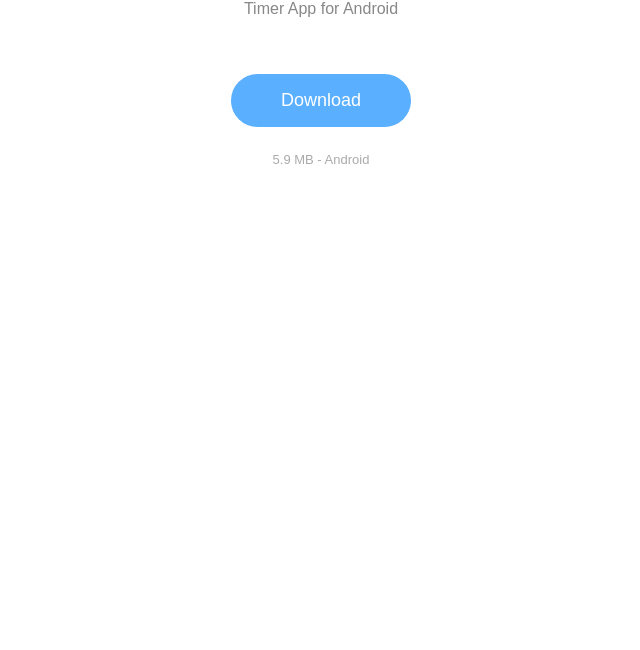
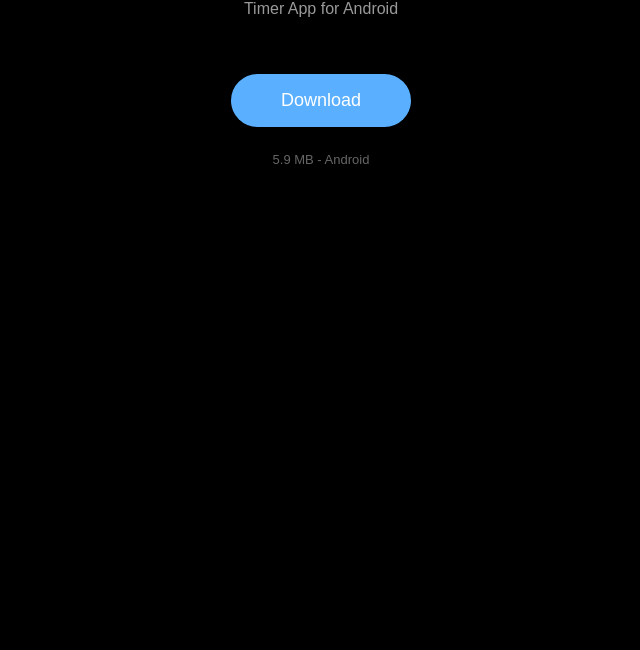
Before and after one commit to ibrahimhussin781-lab/mysite, a plain HTML site: page index.html in a window 1280 px wide. Shown: the part 150-800 px from the top of the page, without its empty margins (319-959 px from the left). Drawn offline with Linux system fonts and the light colour scheme.

Commit message:
Black background

```diff
--- a/index.html
+++ b/index.html
@@ -5,11 +5,11 @@
 <meta name="viewport" content="width=device-width, initial-scale=1.0">
 <title>APEX</title>
 <style>
-body{background:#ffffff;color:#111;font-family:Arial,sans-serif;text-align:center;padding:80px 20px;margin:0}
+body{background:#000000;color:#fff;font-family:Arial,sans-serif;text-align:center;padding:80px 20px;margin:0}
 h1{font-size:48px;letter-spacing:8px;font-weight:300;margin:0}
-p{color:#888;font-size:16px;margin-top:15px}
+p{color:#999;font-size:16px;margin-top:15px}
 a{display:inline-block;background:#5ab0ff;color:white;padding:16px 50px;font-size:18px;border-radius:50px;text-decoration:none;margin-top:40px}
-small{display:block;margin-top:25px;color:#aaa;font-size:13px}
+small{display:block;margin-top:25px;color:#666;font-size:13px}
 </style>
 </head>
 <body>
```
